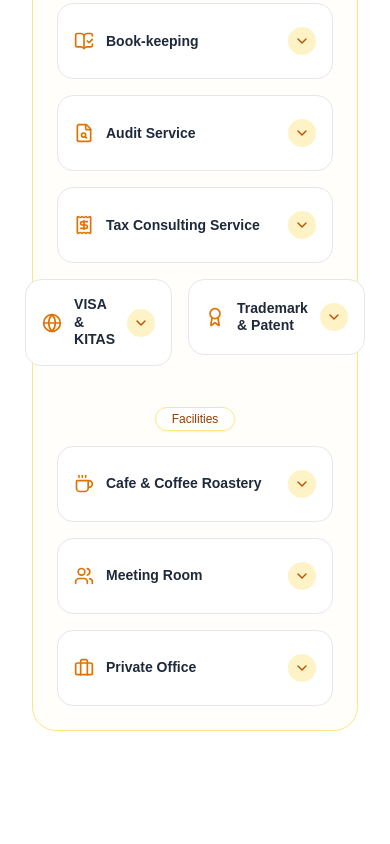
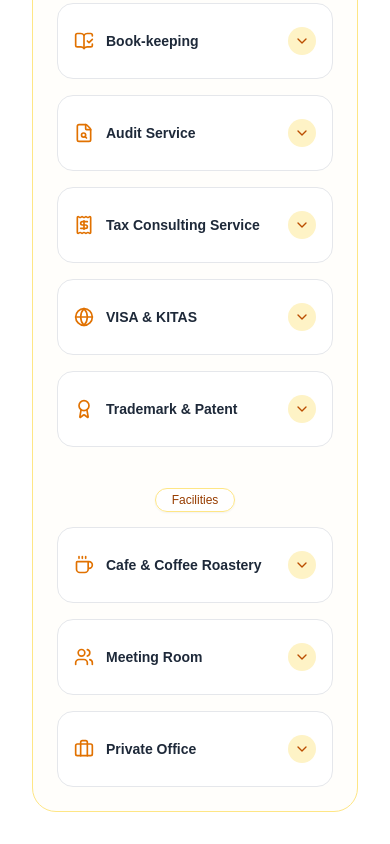
Before and after one commit to Saputra-prog/iphub, a Next.js app: page /User/Home/desk in a window 390 px wide. Shown: the part 1169-2013 px from the top of the page. Before the commit the page ends 1932 px from the top, so only its background shows below. Built offline with nearby package versions, Linux system fonts and the light colour scheme.

Commit message:
perbaikan responsive

```diff
--- a/app/User/Home/desk/page.tsx
+++ b/app/User/Home/desk/page.tsx
@@ -228,7 +228,7 @@
 
     if (items.length === 2) {
       return (
-        <div className="flex justify-center gap-4 w-full">
+        <div className="flex flex-col md:flex-row justify-center gap-4 w-full">
           <div className="w-full md:w-[calc(33.333%-11px)]">
             {renderCard(items[0])}
           </div>
@@ -245,7 +245,6 @@
       </div>
     )
   }
-
   return (
     <div className="bg-white min-h-screen p-8">
       <h1 className="font-bold text-2xl flex justify-center gap-2 mb-2">
```
